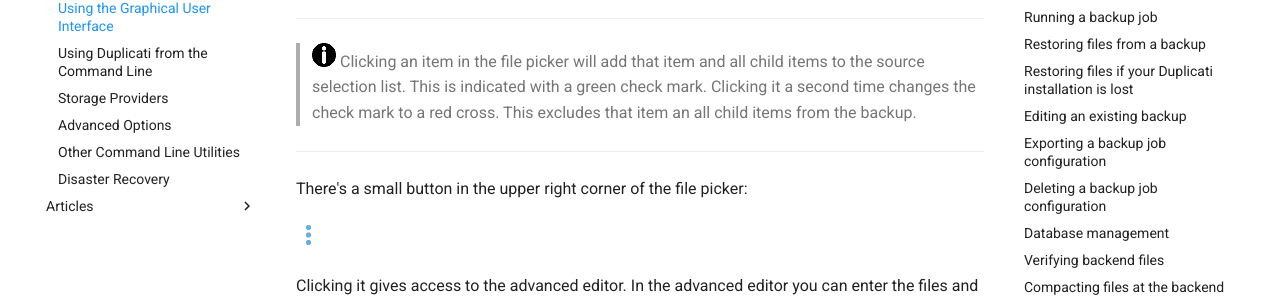
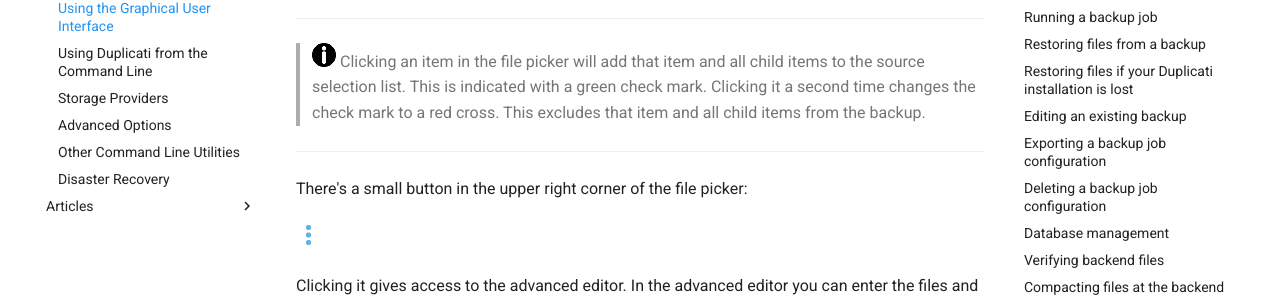
Before and after one commit to kees-z/DuplicatiDocs, an MkDocs documentation site: the page built from docs/03-using-the-graphical-user-interface.md, in a window 1280 px wide and 900 px high, scrolled down 8661 px. Shown: the part 208-505 px from the top of the window. Built offline with MkDocs 1.6.1 and Material for MkDocs 9.7.7, drawn with Linux system fonts in a browser that asks for light colours; comment, search, counter and statistics services are not loaded.

Commit message:
fixed a typo

```diff
--- a/docs/03-using-the-graphical-user-interface.md
+++ b/docs/03-using-the-graphical-user-interface.md
@@ -147,7 +147,7 @@ In step 3 you can select the files and folders you want to include in the backup
 *****
 
 *****
-> ![](icon_info.png) Clicking an item in the file picker will add that item and all child items to the source selection list. This is indicated with a green check mark. Clicking it a second time changes the check mark to a red cross. This excludes that item an all child items from the backup.
+> ![](icon_info.png) Clicking an item in the file picker will add that item and all child items to the source selection list. This is indicated with a green check mark. Clicking it a second time changes the check mark to a red cross. This excludes that item and all child items from the backup.
 
 *****
 
```
